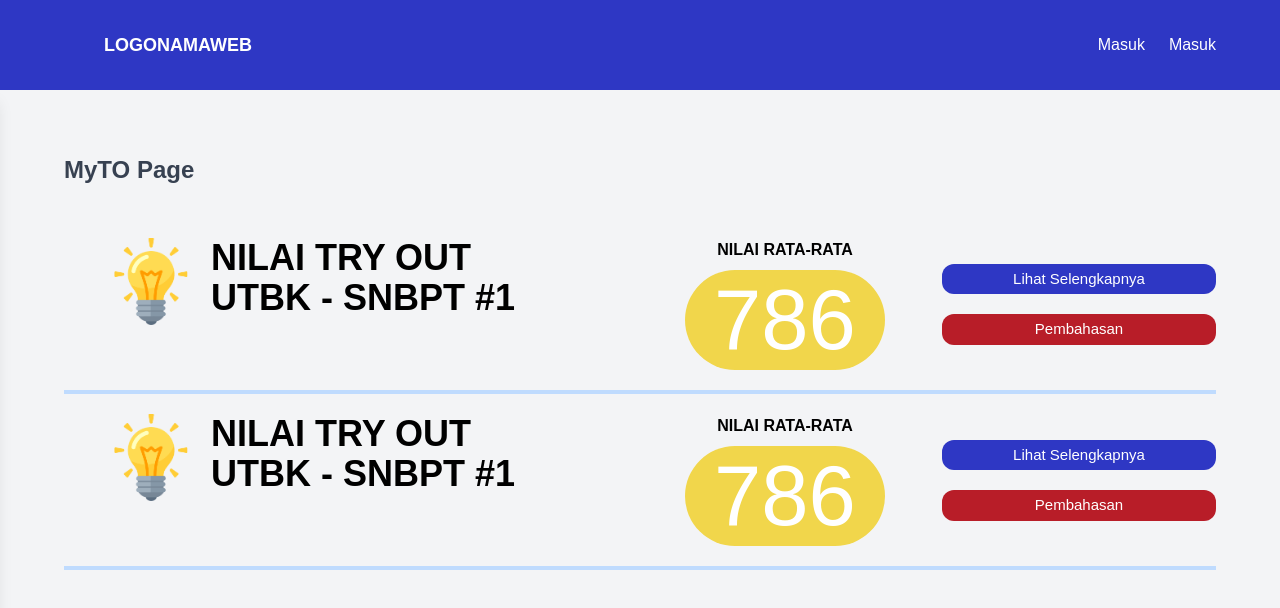
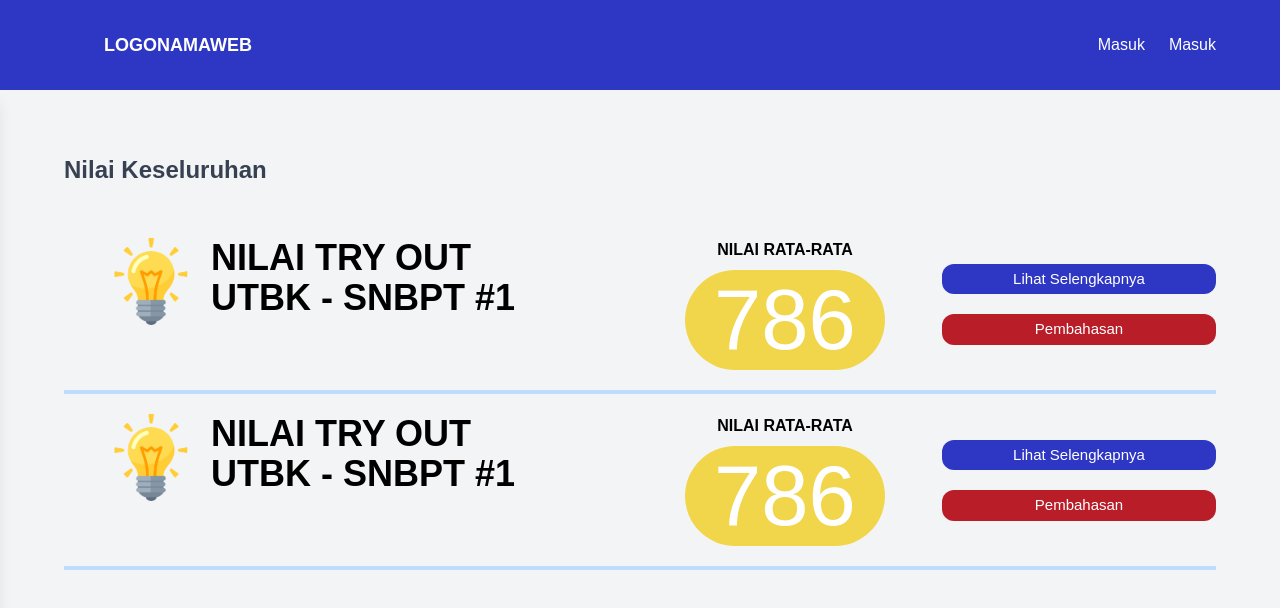
Before and after one commit to deffinad/Tryout, a React (Create React App) app: page /to-saya/1 in a window 1280 px wide. Both pictures are taken after a click on the element "Lihat Nilai Keseluruhan". Shown: the top 608 px of the page. Built offline with nearby package versions, Linux system fonts and the light colour scheme; some icons are missing.

Commit message:
router sultan gajelas

```diff
--- a/src/pages/Main/MyTO/Beranda/index.js
+++ b/src/pages/Main/MyTO/Beranda/index.js
@@ -1,14 +1,11 @@
 import React, { useState } from 'react'
-import Layout from '../../../components/Layout'
 
 const BerandaTOSaya = () => {
     return (
-        <Layout>
-            <section className='flex flex-col gap-8'>
-                <h1 className='text-2xl font-bold text-gray-700'>BerandaTOSaya</h1>
+        <section className='flex flex-col gap-8'>
+            <h1 className='text-2xl font-bold text-gray-700'>BerandaTOSaya</h1>
 
-            </section>
-        </Layout>
+        </section>
     )
 }
 
--- a/src/pages/Main/MyTO/DetailPage/index.js
+++ b/src/pages/Main/MyTO/DetailPage/index.js
@@ -1,9 +1,8 @@
 import React from "react";
-import Layout from "../../../../components/Layout";
 
 const DetailPage = () => {
     return (
-        <Layout>
+        <>
             {/* header */}
             <div className='grid grid-cols-2 grid-rows-1 gap-5'>
                 <div className="flex flex-col">
@@ -89,7 +88,7 @@ const DetailPage = () => {
                     </div>
                 </div>
             </div>
-        </Layout>
+        </>
     )
 }
 
--- a/src/pages/Main/MyTO/LihatNilaiKeseluruhan/index.js
+++ b/src/pages/Main/MyTO/LihatNilaiKeseluruhan/index.js
@@ -4,10 +4,12 @@ import { Button } from "../../../../components/Button";
 
 const LihatNilaiKeseluruhan = () => {
     const navigate = useNavigate();
-    const {menu} = useParams()
+    const { menu } = useParams()
 
     return (
         <Fragment>
+            <h1 className="text-2xl text-gray-700 font-semibold mb-8">Nilai Keseluruhan</h1>
+
             <div className="grid grid-cols-2 grid-rows-1 gap-4 py-5 border-b-4 border-blue-200">
                 <div className='grid grid-cols-4 grid-rows-1 gap-5'>
                     <div className='col-span-1'>
--- a/src/pages/Main/MyTO/MainPage/index.js
+++ b/src/pages/Main/MyTO/MainPage/index.js
@@ -4,10 +4,12 @@ import { useNavigate, useParams } from "react-router-dom";
 const MainPage = () => {
 
     const navigate = useNavigate();
-    const {menu} = useParams()
+    const { menu } = useParams()
 
     return (
         <div>
+            <h1 className="text-2xl text-gray-700 font-semibold mb-8">MyTO Page</h1>
+
             Halaman Utama TO Saya
             <p onClick={() => navigate(`/to-saya/${menu}/lihat-nilai-keseluruhan`)}>Lihat Nilai Keseluruhan</p>
         </div>
--- a/src/pages/Main/MyTO/index.js
+++ b/src/pages/Main/MyTO/index.js
@@ -1,32 +1,26 @@
 import React from "react";
-import { useParams } from "react-router-dom";
+import { useLocation, useParams } from "react-router-dom";
 // import component
 import MainPage from "./MainPage";
 import Layout from "../../../components/Layout";
 import LihatNilaiKeseluruhan from "./LihatNilaiKeseluruhan";
 import DetailPage from "./DetailPage";
+import BerandaTOSaya from "./Beranda";
 
 const MyTryOut = () => {
 
-    const { page, id } = useParams();
-
+    const { menu, id } = useParams();
+    const { pathname } = useLocation()
     return (
-        <>
-            {!id &&
-                <>
-                    <Layout>
-                        <h1 className="text-2xl text-gray-700 font-semibold mb-8">MyTO Page</h1>
-                        {!page &&
-                            <MainPage />
-                        }
-                        {page === 'lihat-nilai-keseluruhan' &&
-                            <LihatNilaiKeseluruhan />
-                        }
-                    </Layout>
-                </>
+        <Layout>
+            {
+                pathname === `/to-saya/${menu}` ? <MainPage/> :
+                pathname === `/to-saya/${menu}/lihat-nilai-keseluruhan` ? <LihatNilaiKeseluruhan/> :
+                pathname === `/to-saya/${menu}/detail/${id}` ? <DetailPage/> :
+                pathname === `/to-saya/${menu}/beranda/${id}` ? <BerandaTOSaya/> :
+                null
             }
-            {id && <DetailPage />}
-        </>
+        </Layout>
     )
 }
 
--- a/src/pages/Main/routesConfig.js
+++ b/src/pages/Main/routesConfig.js
@@ -11,7 +11,7 @@ export const routesMain = [
                 icon: <FaHouse style={{width:'24px', height: '24px'}} className="text-primary"/>,
                 title: 'Dashboard',
                 type: 'item',
-                pathUrl: '/home'
+                pathUrl: '/beranda'
             },
             {
                 id: 'list-tryout',
```
Also changed, not shown: src/Router/router.js (+6 -3 lines).
